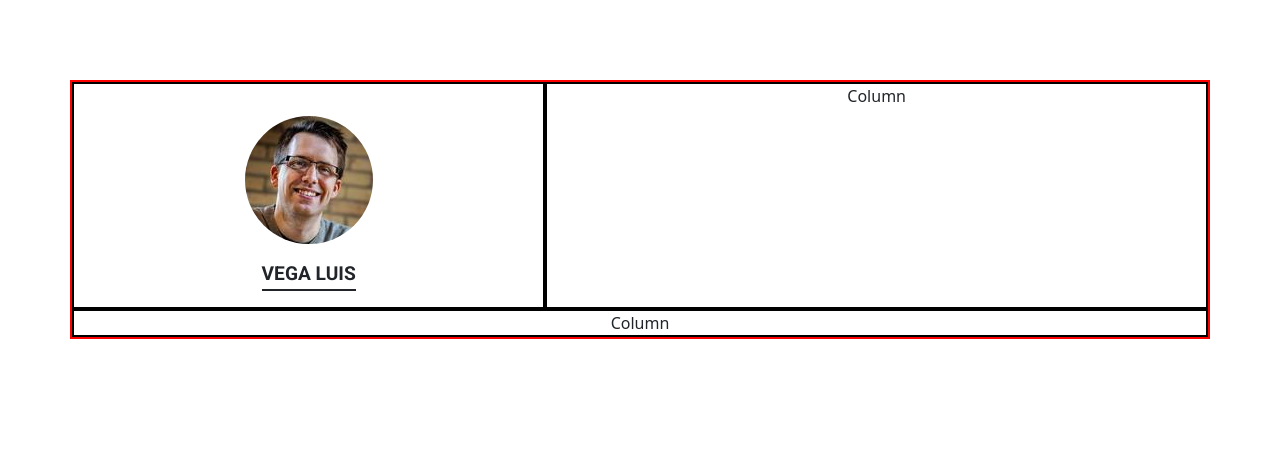
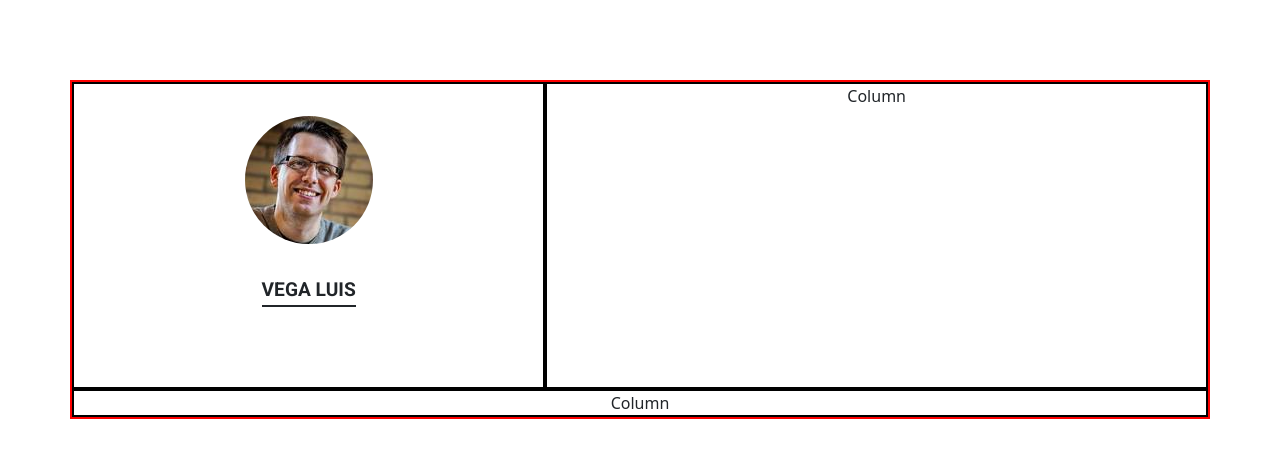
Before and after one commit to vegaluis77/proyectoticmas, a plain HTML site: page index.html in a window 1280 px wide. Drawn offline with nearby package versions, Linux system fonts and the light colour scheme.

Commit message:
posicionando el  nombre con css

```diff
--- a/style.css
+++ b/style.css
@@ -30,6 +30,8 @@
     font-size: larger;
     border-bottom: 2px solid;
     display: inline-block;
+    margin-bottom: 5rem;
+    margin-top: 1rem;
   }
 
 /* ---------------------------------------------------------------------- */
```
